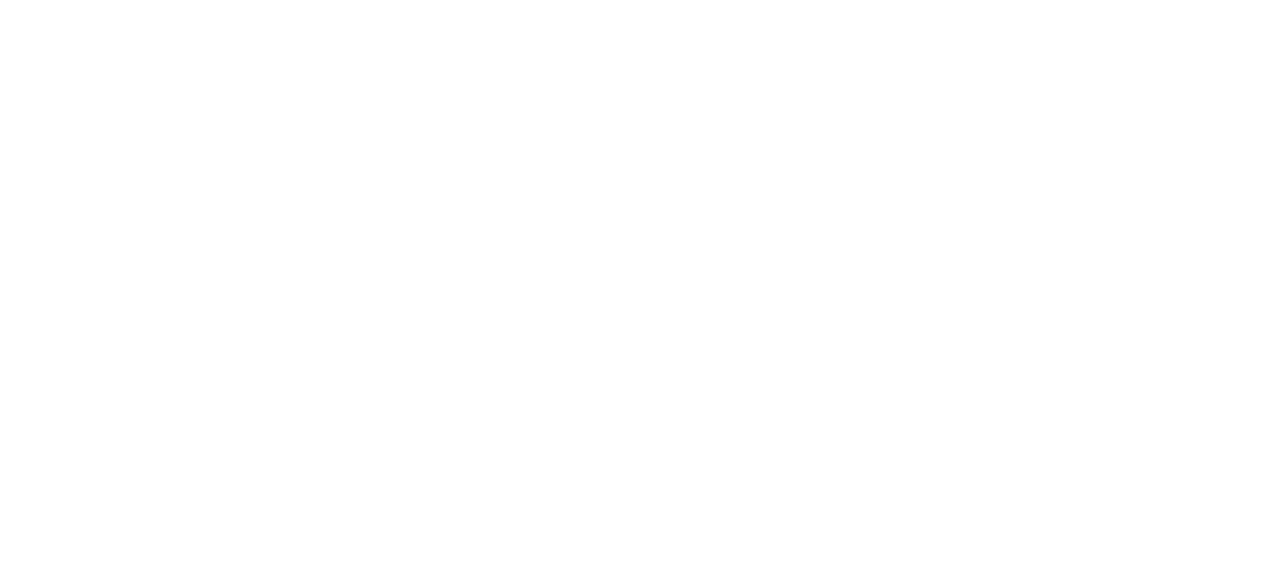
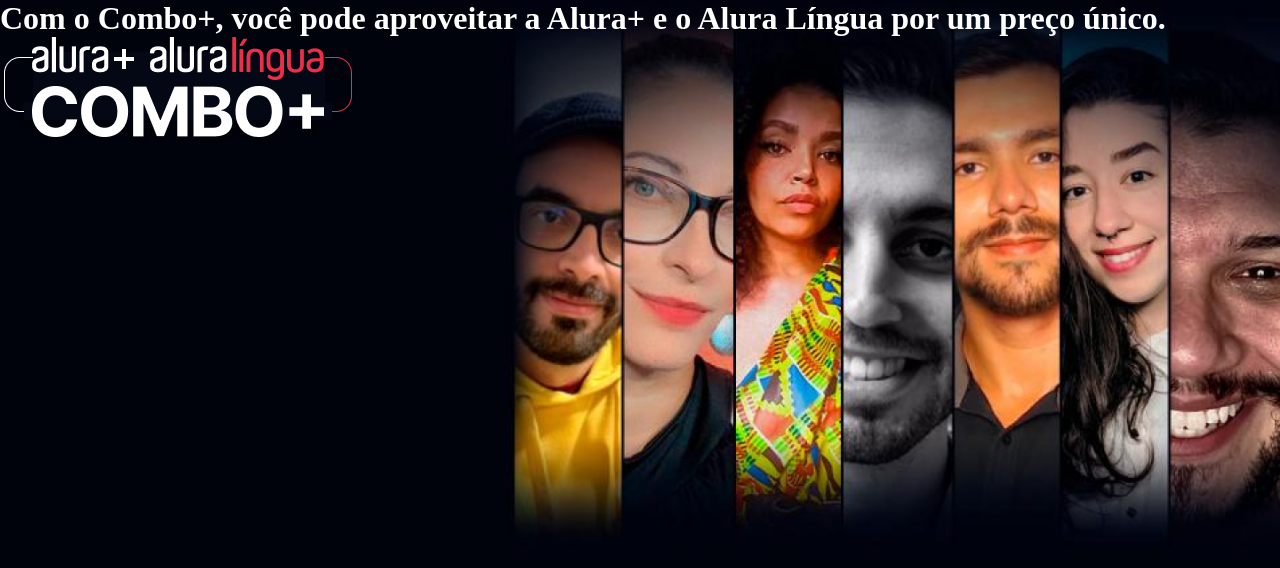
Before and after one commit to JoaoPauloPereirax/alura-plus, a plain HTML site: page index.html in a window 1280 px wide. Drawn offline with Linux system fonts and the light colour scheme.

Commit message:
Add background

```diff
--- a/assets/styles/style.css
+++ b/assets/styles/style.css
@@ -0,0 +1,25 @@
+:root{
+     --branco-principal: #fff;
+     --cinza-secundario: #c0c0c0;
+     --botao-azul: #167bf7;
+     --cor-de-fundo: #00030c;
+}
+*{
+     margin: 0;
+     padding: 0;
+}
+
+body{
+     background-color: var(--cor-de-fundo);
+     color: var(--branco-principal);
+}
+
+.principal{
+     background-image:url("../images/Background.png");
+     background-repeat: no-repeat;
+     background-size: contain;
+}
+
+.container{
+     height: 100vh;
+}
--- a/index.html
+++ b/index.html
@@ -7,6 +7,9 @@
      <link rel="stylesheet" href="./assets/styles/style.css">
 </head>
 <body>
-
+     <div class="container principal">
+          <h1>Com o Combo+, você pode aproveitar a Alura+ e o Alura Língua por um preço único.</h1>
+          <img src="./assets/images/Combo.png" alt="Com o Combo+, você pode aproveitar a Alura+ e o Alura Língua por um preço único.">
+     </div>
 </body>
 </html>
```
Also changed, not shown: assets/images/Background.png (added), assets/images/Combo.png (added).
